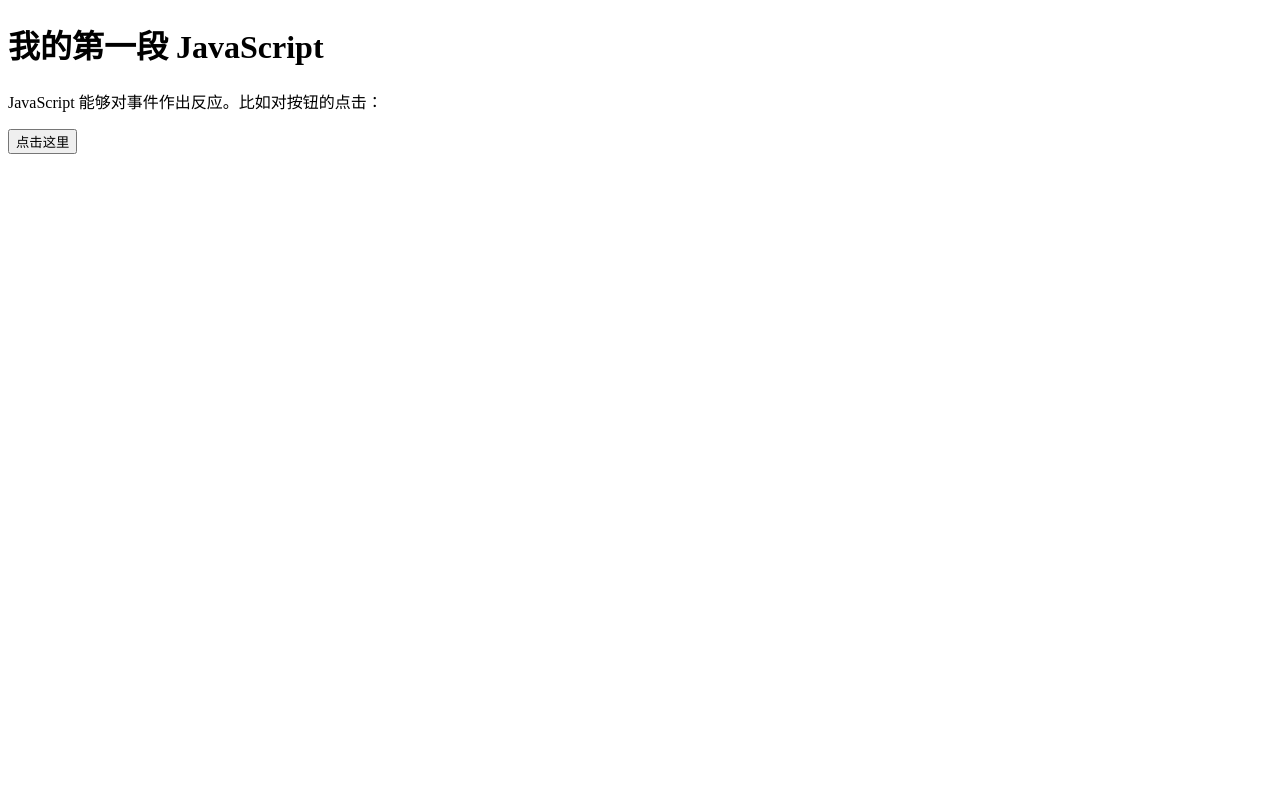
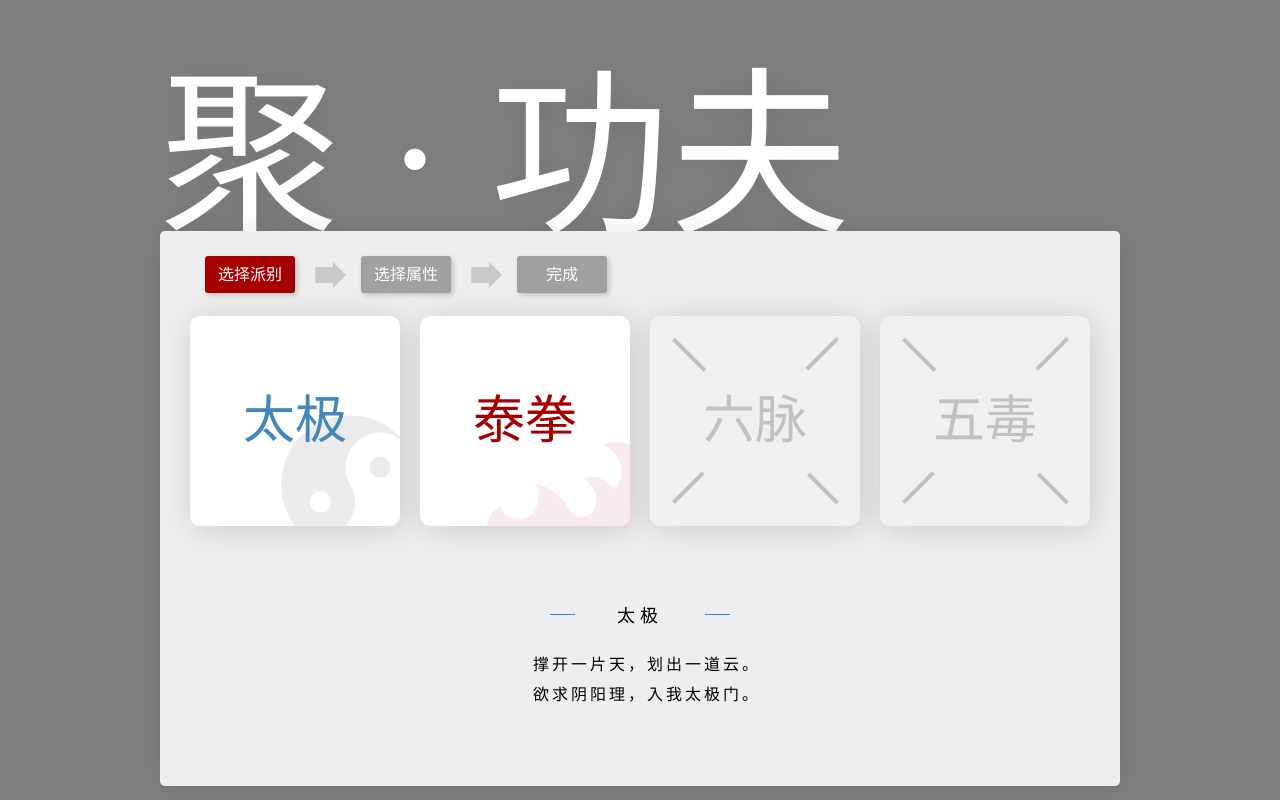
Before and after one commit to pealpool/kungfu, a plain HTML site: page KongFuWeb.html in a window 1280 px wide. Drawn offline with Linux system fonts and the light colour scheme.

Commit message:
2017-01-24.2

```diff
--- a/KongFuWeb.html
+++ b/KongFuWeb.html
@@ -2,22 +2,53 @@
 <html>
 <head>
 <meta charset="utf-8">
-<title>无标题文档</title>
+<title>聚 · 功夫</title>
+<link type="text/css" href="./css/base.css" rel="stylesheet">
+<style></style>
 </head>
-
 <body>
-
-
-<h1>我的第一段 JavaScript</h1>
-
-<p>
-JavaScript 能够对事件作出反应。比如对按钮的点击：
-</p>
-
-<button type="button" onclick="alert('Welcome!')">点击这里</button>
-
-
-
-
+<div class="mask"> </div>
+<div class="choiceBigKuang" id="choiceBigKuang">
+  <div class="choiceDaBiaoTi" id="choiceDaBiaoTi">聚 · 功夫</div>
+  <div class="choicePaiBei_1" id="choicePaiBei">
+    <div class="choiceJinDuLan">
+      <div class="choiceJinDuLanButtomK">
+        <div class="choiceJinDuLanButtom red" id="choiceJinDuLan_XZpaibei">选择派别</div>
+      </div>
+      <div class="choiceJinDuLan_Jt"><img src="Img/image/rightarrow.png" width="31" height="26" alt=""/></div>
+      <div class="choiceJinDuLanButtomK">
+        <div class="choiceJinDuLanButtom gray" id="choiceJinDuLan_XZshuxin">选择属性</div>
+      </div>
+      <div class="choiceJinDuLan_Jt"><img src="Img/image/rightarrow.png" width="31" height="26" alt=""/></div>
+      <div class="choiceJinDuLanButtomK">
+        <div class="choiceJinDuLanButtom gray" id="choiceJinDuLan_XZwancheng">完成</div>
+      </div>
+    </div>
+    <div class="choiceZhaoshiDaKuang">
+      <div class="choiceZhaoshiZhongKuang">
+        <div class="choiceZhaoshiXiaoKuangW">
+          <div class="choiceZhaoshiXiaoKuang" id="choiceZhaoshishiXiaoKuang_Taiji">太极</div>
+        </div>
+        <div class="choiceZhaoshiXiaoKuangW">
+          <div class="choiceZhaoshiXiaoKuang" id="choiceZhaoshishiXiaoKuang_Taiquan">泰拳</div>
+        </div>
+        <div class="choiceZhaoshiXiaoKuangW">
+          <div class="choiceZhaoshiXiaoKuang choiceZhaoshishiXiaoKuang_QIdai" id="choiceZhaoshishiXiaoKuang_Liumai">六脉</div>
+        </div>
+        <div class="choiceZhaoshiXiaoKuangW">
+          <div class="choiceZhaoshiXiaoKuang choiceZhaoshishiXiaoKuang_QIdai" id="choiceZhaoshishiXiaoKuang_Wudu">五毒</div>
+        </div>
+      </div>
+      <div class="shi_TimuK">
+      	<hr class="shi_hr">
+      	<div class="shi_Timu">太极</div>
+      	<hr class="shi_hr">
+      </div>
+      <div class="shi" id="shi_01">撑开一片天，划出一道云。</div>
+      <div class="shi" id="shi_02">欲求阴阳理，入我太极门。</div>
+    </div>
+  </div>
+</div>
+<div class="baseKuang blur" id="baseKuang"> 2</div>
 </body>
 </html>
--- /dev/null
+++ b/css/base.css
@@ -0,0 +1,215 @@
+@charset "utf-8";
+/* CSS Document */
+
+html, body {
+	font-family: 微软雅黑;
+	height: 100%;
+	margin: 0;
+	padding: 0;
+	background: #D3D3D3;
+	cursor: default;
+}
+/*全屏遮罩*/
+.mask {
+	height: 100%;
+	width: 100%;
+	position: fixed;
+	_position: absolute;
+	top: 0;
+	z-index: 1000;
+	background-color: #7f7f7f;
+}
+/*半透明效果*/
+.opacity {
+	opacity: 0.5;
+	filter: alpha(opacity=50);
+	-moz-opacity: 0.5;
+	-khtml-opacity: 0.5;
+}
+/*模糊效果*/
+.blur {
+	-webkit-filter: blur(10px);
+	-moz-filter: blur(10px);
+	-o-filter: blur(10px);
+	-ms-filter: blur(10px);
+	filter: blur(10px);
+}
+/*基础大框*/
+.baseKuang {
+	width: 1000px;
+	margin: 0 auto;
+	background: #fff;
+}
+/*前置大框*/
+.choiceBigKuang {
+	z-index: 1100;
+	position: fixed;
+	left: 50%;
+	top: 50%;
+	margin-left: -480px;
+	margin-top: -390px;
+	width: 960px;
+	height: 1000px;
+}
+/*聚 · 功夫大大标题*/
+.choiceDaBiaoTi {
+	color: #fff;
+	font-size: 180px;
+	text-shadow: 1px 1px 30px rgba(0, 0, 0, 0.1);
+}
+/*选招式*/
+.choicePaiBei_1 {
+	width: 960px;
+	height: 555px;
+	background: #eeeeee;
+	border-radius: 5px;
+	box-shadow: 1px 1px 30px 0 rgba(0, 0, 0, 0.1);
+	margin-top: -40px;
+	z-index: 1100;
+	position: absolute;
+}
+/*选择进度栏*/
+.choiceJinDuLan {
+	height: 60px;
+	margin-top: 25px;
+	margin-left: 45px;
+}
+/*选择进度栏按钮外的框*/
+.choiceJinDuLanButtomK {
+	float: left;
+	width: 95px;
+	height: 40px;
+}
+/*选择进度栏按钮*/
+.choiceJinDuLanButtom {
+	font-size: 16px;
+	line-height: 37px;
+	text-align: center;
+	color: #fff;
+	width: 90px;
+	height: 37px;
+	border-radius: 3px;
+}
+.red {
+	background: #a50000;
+	box-shadow: 2px 2px 5px 0 rgba(0, 0, 0, 0.2);
+}
+.gray {
+	background: #a0a0a0;
+	box-shadow: 2px 2px 5px 0 rgba(0, 0, 0, 0.2);
+	transition: all 450ms cubic-bezier(0, 0, 0.07, 1.04) 0ms;
+}
+.gray:hover {
+	background: #bebebe;
+	cursor: pointer;
+}
+.gray:active {
+	margin-top: 2px;
+	margin-left: 2px;
+	box-shadow: 0px 0px 5px 0 rgba(0, 0, 0, 0.2);
+}
+/*选择进度栏右箭头*/
+.choiceJinDuLan_Jt {
+	float: left;
+	margin: 6px 15px 0px 15px;
+	width: 31px;
+	height: 37px;
+}
+/*选择招式中框*/
+.choiceZhaoshiZhongKuang{
+	margin-left: 30px;
+	width: 920px;
+	height: 265px;
+}
+/*选择招式小框外*/
+.choiceZhaoshiXiaoKuangW{
+	float: left;
+	width: 230px;
+	height: 220px;
+}
+/*选择招式小框*/
+.choiceZhaoshiXiaoKuang{
+	width: 210px;
+	height: 210px;
+	border-radius: 10px;
+	box-shadow: 3px 3px 30px 0 rgba(0, 0, 0, 0.15);
+	transition: all 450ms cubic-bezier(0, 0, 0.07, 1.04) 0ms;
+	cursor: pointer;
+	font-size: 52px;
+	line-height: 210px;
+	text-align: center;
+	background: #fff;
+}
+.choiceZhaoshiXiaoKuang:hover{
+	margin-top: 3px;
+	margin-left: 2px;
+	box-shadow: 1px 1px 20px 0 rgba(0, 0, 0, 0.15);
+}
+
+#choiceZhaoshishiXiaoKuang_Taiji{
+	color: #4388bb;
+	background-image:url(../Img/image/choiceZhaoshishiXiaoKuang_Taiji.png);
+	background-repeat: no-repeat;
+	background-position: 90px 98px;
+}
+#choiceZhaoshishiXiaoKuang_Taiquan{
+	color: #a50000;
+	background-image:url(../Img/image/choiceZhaoshishiXiaoKuang_Taiquan.png);
+	background-repeat: no-repeat;
+	background-position: 65px 125px;
+}
+.choiceZhaoshishiXiaoKuang_QIdai{
+	color: #c1c1c1;
+	background-color: #F0F0F0;
+	background-image: url(../Img/image/choiceZhaoshishiXiaoKuang_QIdai.png);
+	background-repeat: no-repeat;
+	background-position: center;
+}
+.choiceZhaoshishiXiaoKuang_QIdai:hover{
+	margin-top: 0px;
+	margin-left: 0px;
+	box-shadow: 3px 3px 30px 0 rgba(0, 0, 0, 0.15);
+	cursor: default;
+}
+/*诗题目外框*/
+.shi_TimuK{
+	position:absolute;
+	left: 50%;
+	text-align: center;
+	width: 180px;
+	height: 30px;
+	margin-top: 20px;
+	margin-left: -90px;
+}
+.shi_Timu{
+	float: left;
+	width: 130px;
+	height: 20px;
+	font-size: 18px;
+	letter-spacing:5px;
+}
+.shi_hr{
+	float: left;
+	margin-top: 12px;
+	height: 1px;
+	width: 25px;
+	border:none;
+	border-bottom:1px solid #4388bb;
+}
+.shi{
+	font-size: 16px;
+	position:absolute;
+	left: 50%;
+	text-align: center;
+	width: 250px;
+	height: 30px;
+	margin-left: -118px;
+}
+#shi_01{
+	margin-top: 70px;
+	letter-spacing:3px;
+}
+#shi_02{
+	margin-top: 100px;
+	letter-spacing:3px;
+}
```
Also changed, not shown: Img/image/choiceZhaoshishiXiaoKuang_QIdai.png (added), Img/image/choiceZhaoshishiXiaoKuang_Taiji.png (added), Img/image/choiceZhaoshishiXiaoKuang_Taiquan.png (added), Img/image/rightarrow.png (added), 2 other files.
